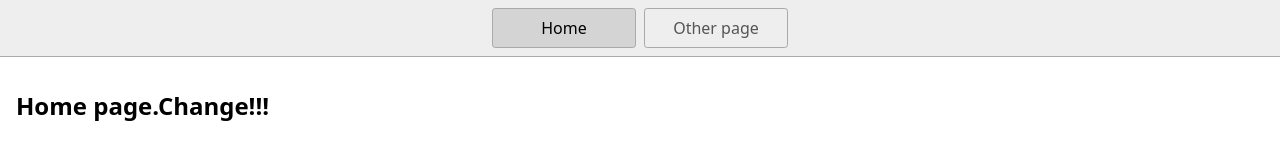
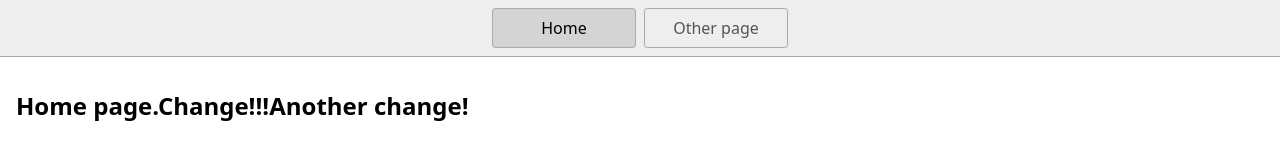
Before and after one commit to testing-62024/stackblitz-starters-ptmeuc, a website: page index.html in a window 1280 px wide. Drawn offline with Linux system fonts and the light colour scheme.

Commit message:
Second change

```diff
--- a/index.html
+++ b/index.html
@@ -17,7 +17,7 @@
       <a href="/page2.html">Other page</a>
     </nav>
     <main>
-      <h1>Home page.Change!!!</h1>
+      <h1>Home page.Change!!!Another change!</h1>
     </main>
   </body>
 </html>
```
